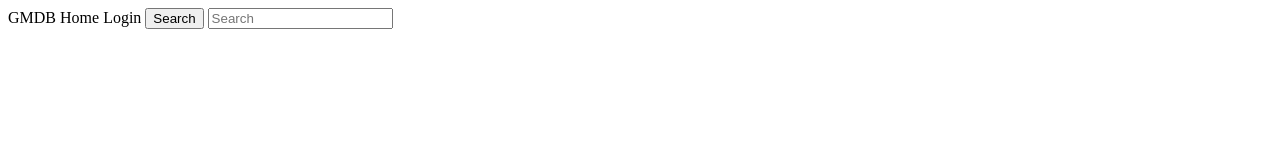
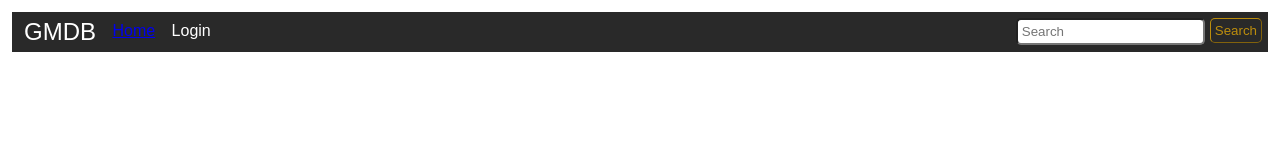
Before and after one commit to hackek/usaf-html-checkpoint, a website: page index.html in a window 1280 px wide. Drawn offline with Linux system fonts and the light colour scheme.

Commit message:
Got the VSCode Live Server extension to work after some trouble shooting. Laid the groundworks for additional web pages and experimeted with hrefs on links and buttons to transition between website pages

```diff
--- a/index.html
+++ b/index.html
@@ -3,17 +3,25 @@
 
   <head>
     <meta charset="UTF-8">
+    <link rel="stylesheet" type=""text/css" href="style.css" />
 
+  </head>
+
+  <body>
     <div class="navbar">
       <a class="company">GMDB</a>
-  <a class="home">Home</a>
+      <a href="index.html" class="home">Home</a>
       <a class="login">Login</a>
       <button type="submit" class="search">Search</button>
       <input type="text" placeholder="Search" class="searchbar">
     </div>
+  </body>
 
-</head>
 </html>
+<!--
+  http://127.0.0.1:5500 is the website currently displaying the hosted webpage.
+-->
+
 <!--
 here's some sample code for using an event logger to change html elements, such as when a text box is selected with left click.
 
```
Also changed, not shown: login.html (added), search.html (added). Lines whose indentation alone changed are shown as unchanged.
